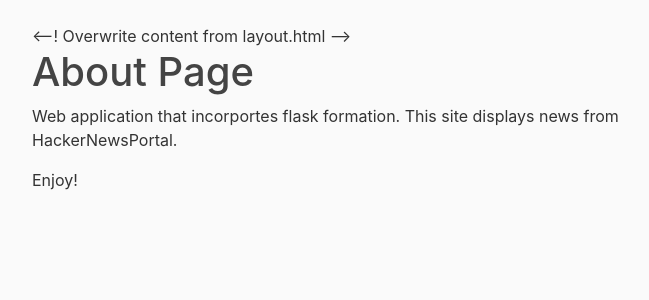
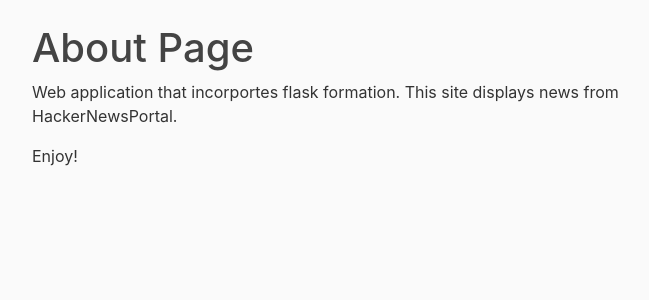
Before and after one commit to gabrielapedreros/FlaskBlog, a Flask app: page /about in a window 1280 px wide. Shown: the part 56-356 px from the top of the page, without its empty margins (53-702 px from the left). Run offline with Flask 3, Linux system fonts and the light colour scheme; some libraries are stand-ins or nearby versions.

Commit message:
Update about.html

```diff
--- a/flaskblog/templates/about.html
+++ b/flaskblog/templates/about.html
@@ -2,7 +2,7 @@
 {% extends "layout.html" %}
 <!-- Inherit all content from layout.html -->
 {% block content %}
-<--! Overwrite content from layout.html -->
+	<!-- Overwrite content from layout.html -->
 	<h1>About Page</h1>
 	<p>Web application that incorportes flask formation. This site displays news from HackerNewsPortal.</p>
 	<p>Enjoy!</p>
```
